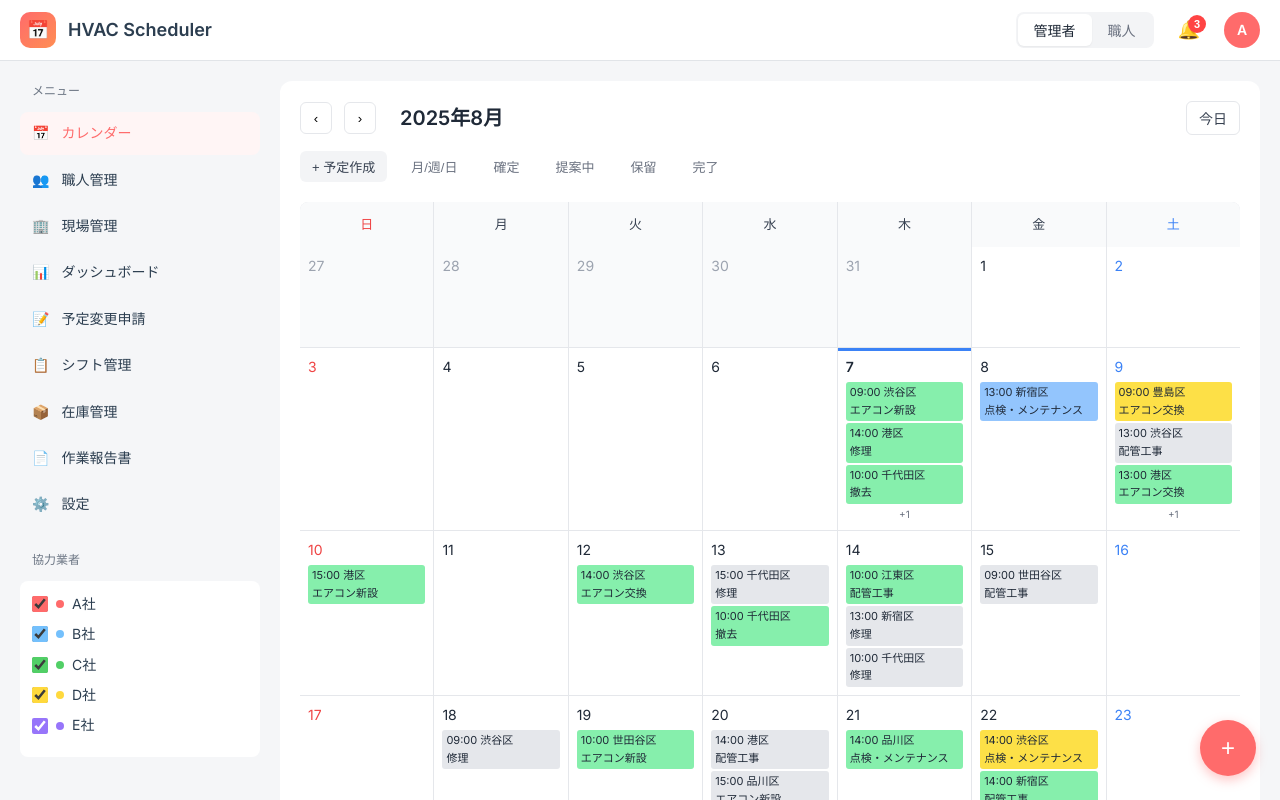
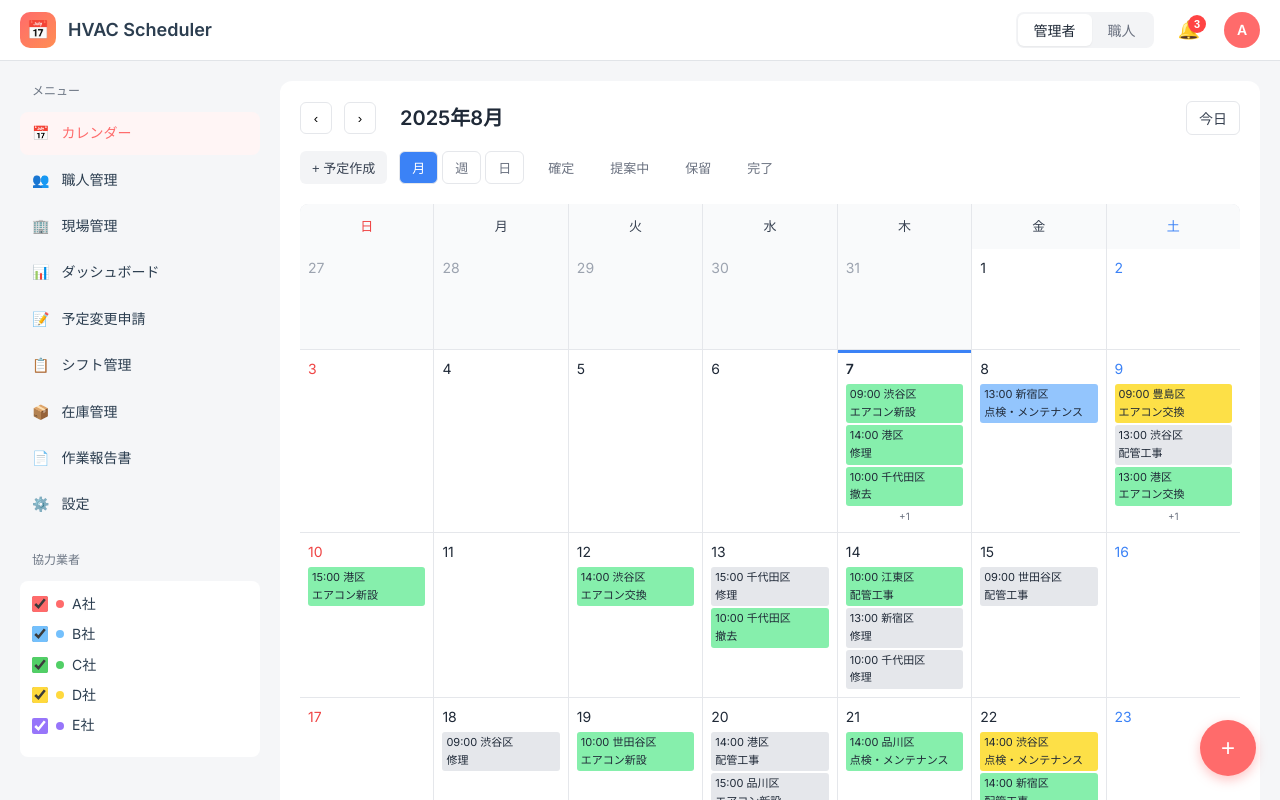
Before and after one commit to kosuke-kagatsume/air-conditioning-scheduler, a Next.js app: page /demo in a window 1280 px wide. Shown: the top 800 px of the page. Built offline with nearby package versions, Linux system fonts and the light colour scheme.

Commit message:
月・週・日の表示切り替えボタンを復活
- CalendarViewに月・週・日の切り替えボタンを再追加
- 現在のviewTypeに応じてアクティブ状態を表示

```diff
--- a/components/Calendar/CalendarView.tsx
+++ b/components/Calendar/CalendarView.tsx
@@ -267,18 +267,50 @@ export default function CalendarView({ selectedWorkers = [], onEventClick }: Cal
           >
             + 予定作成
           </button>
+          <div style={{ display: 'flex', gap: '4px' }}>
             <button
+              onClick={() => setViewType('month')}
               style={{
                 padding: '6px 12px',
-              background: 'transparent',
-              border: 'none',
+                background: viewType === 'month' ? '#3b82f6' : 'transparent',
+                color: viewType === 'month' ? 'white' : '#6b7280',
+                border: '1px solid #e5e7eb',
+                borderRadius: '6px',
                 cursor: 'pointer',
-              fontSize: '13px',
-              color: '#6b7280'
+                fontSize: '13px'
               }}
             >
-            月/週/日
+              月
             </button>
+            <button
+              onClick={() => setViewType('week')}
+              style={{
+                padding: '6px 12px',
+                background: viewType === 'week' ? '#3b82f6' : 'transparent',
+                color: viewType === 'week' ? 'white' : '#6b7280',
+                border: '1px solid #e5e7eb',
+                borderRadius: '6px',
+                cursor: 'pointer',
+                fontSize: '13px'
+              }}
+            >
+              週
+            </button>
+            <button
+              onClick={() => setViewType('day')}
+              style={{
+                padding: '6px 12px',
+                background: viewType === 'day' ? '#3b82f6' : 'transparent',
+                color: viewType === 'day' ? 'white' : '#6b7280',
+                border: '1px solid #e5e7eb',
+                borderRadius: '6px',
+                cursor: 'pointer',
+                fontSize: '13px'
+              }}
+            >
+              日
+            </button>
+          </div>
           <button
             style={{
               padding: '6px 12px',
```
Lines whose indentation alone changed are shown as unchanged.
